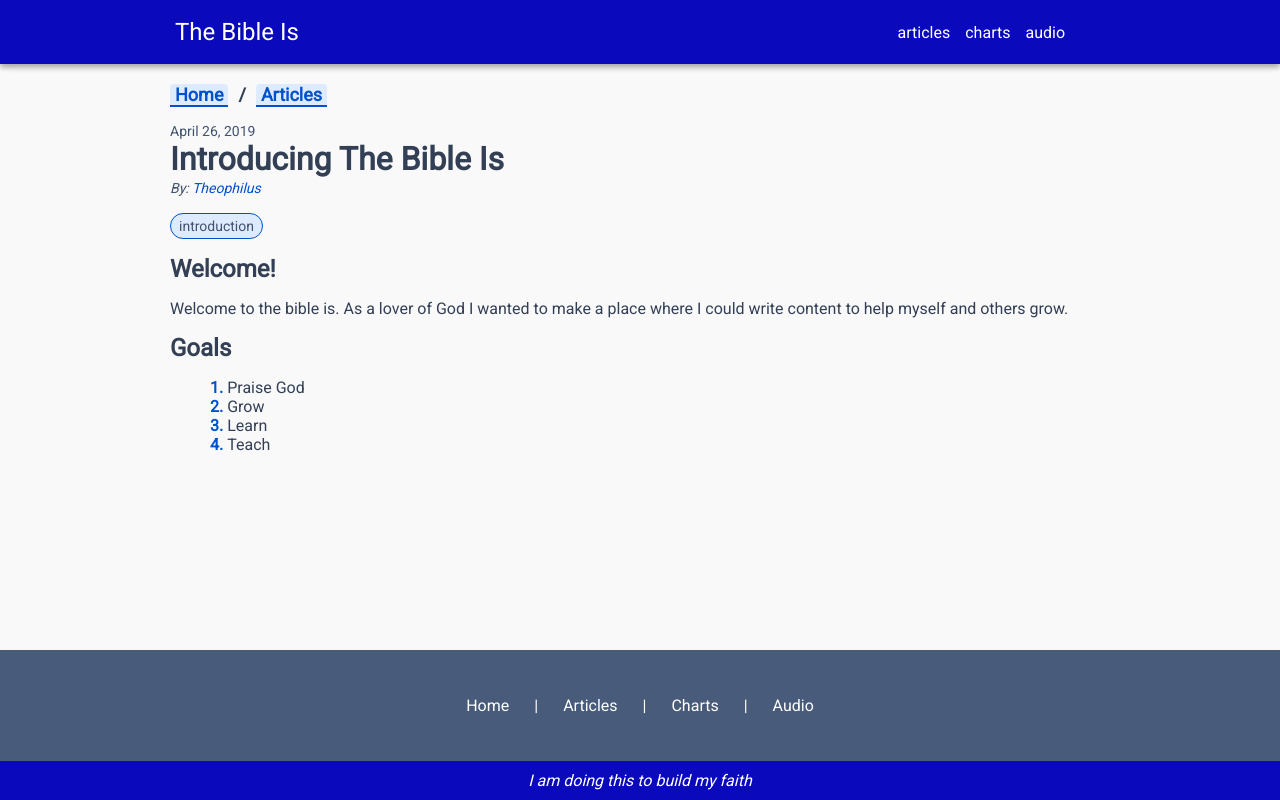
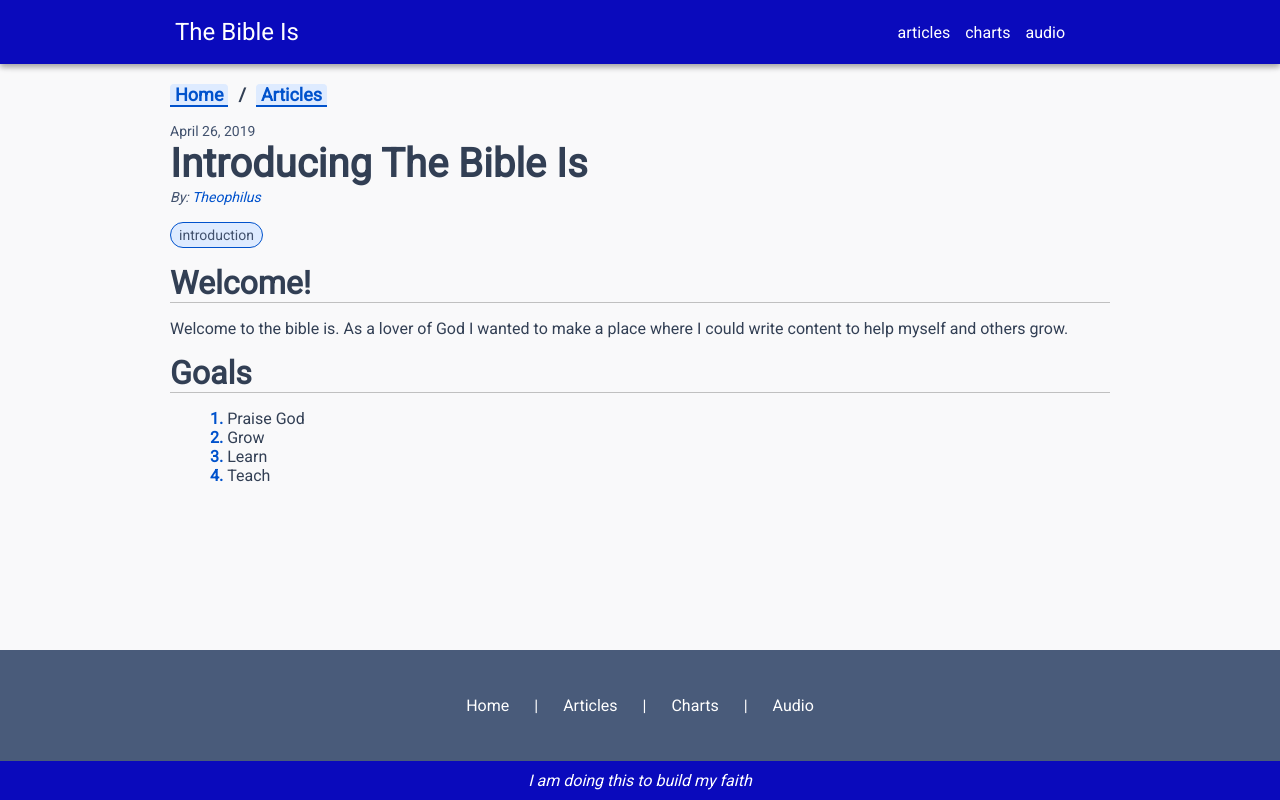
Before and after one commit to calebmchenry/bible-site, a Gatsby site: page /introducing-the-bible-is/ in a window 1280 px wide. Built offline with nearby package versions, Linux system fonts and the light colour scheme; Gatsby itself is replaced by a stand-in of ours.

Commit message:
Change article h1 to be bigger and have underline

```diff
--- a/gatsby-node.js
+++ b/gatsby-node.js
@@ -1,8 +1,8 @@
 const path = require('path');
 const { createFilePath } = require(`gatsby-source-filesystem`);
 
-exports.onCreateNode = ({ node, boundActionCreators, getNode }) => {
-  const { createNodeField } = boundActionCreators;
+exports.onCreateNode = ({ node, actions, getNode }) => {
+  const { createNodeField } = actions;
   if (node.internal.type === `MarkdownRemark`) {
     const slug = createFilePath({
       node,
--- a/src/components/layout/layout.css
+++ b/src/components/layout/layout.css
@@ -110,6 +110,11 @@ footer {
   color: var(--contrary-primary-text-color);
 }
 
+article h1 {
+  font-size: 2em;
+  border-bottom: 1px solid var(--primary-border-color);
+}
+
 h1,
 h2,
 h3,
--- a/src/components/templates/ArticleTemplate/ArticleTemplate.js
+++ b/src/components/templates/ArticleTemplate/ArticleTemplate.js
@@ -22,7 +22,7 @@ export default function ArticleTemplate({ data }) {
         <div>
           <span>{frontmatter.date}</span>
         </div>
-        <h1>{frontmatter.title}</h1>
+        <h1 className={style.mainTitle}>{frontmatter.title}</h1>
         <div>
           <span>
             <em>
--- a/src/components/templates/ArticleTemplate/ArticleTemplate.module.css
+++ b/src/components/templates/ArticleTemplate/ArticleTemplate.module.css
@@ -3,6 +3,10 @@
   color: var(--secondary-text-color);
 }
 
+.mainTitle {
+  font-size: 2.5em;
+}
+
 .tags {
   margin: 1em 0;
 }
--- a/src/pages/articles/introducing-the-bible-is.md
+++ b/src/pages/articles/introducing-the-bible-is.md
@@ -8,10 +8,10 @@ tags:
   - introduction
 ---
 
-## Welcome!
+# Welcome!
 Welcome to the bible is. As a lover of God I wanted to make a place where I could write content to help myself and others grow.
 
-## Goals
+# Goals
 1. Praise God
 2. Grow
 3. Learn
```
